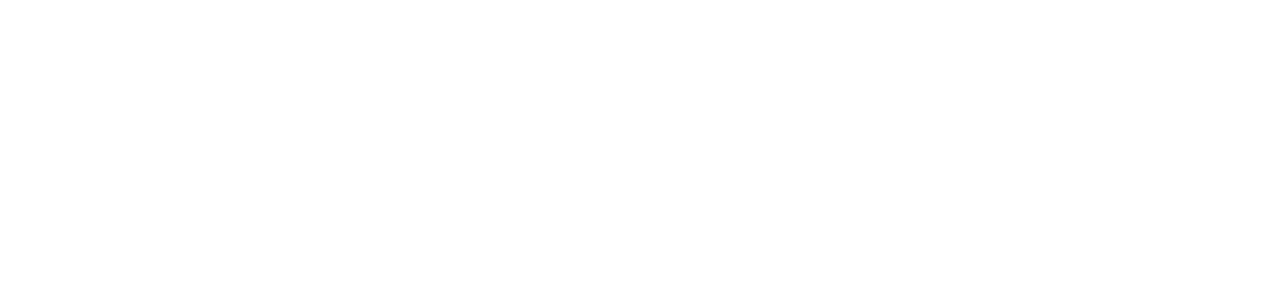
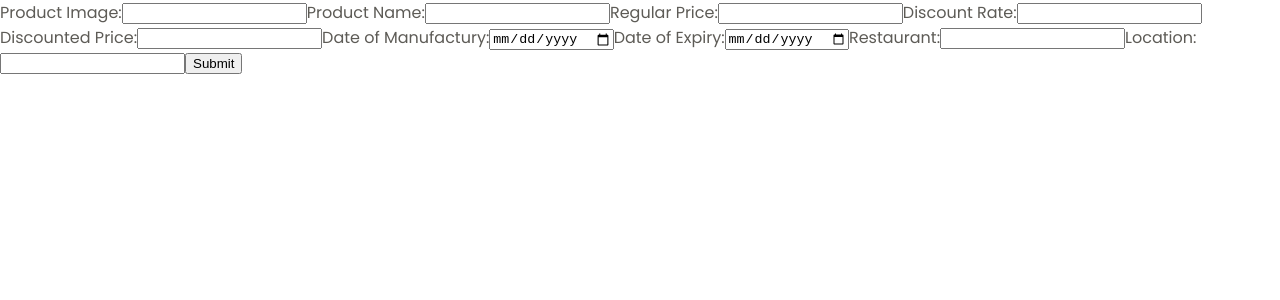
Before and after one commit to Zero-Hunger-ITPM/SustainLife_New, a React (Create React App) app in the folder frontend/: page /ProductForm in a window 1280 px wide. Before the commit this address had no page. Shown: the top 300 px of the page. Built offline with nearby package versions, Linux system fonts and the light colour scheme.

Commit message:
addproducts form added without styles

```diff
--- a/frontend/src/App.js
+++ b/frontend/src/App.js
@@ -7,6 +7,7 @@
 /* Home Page */
 import Home from "./components/home";
 import RegRestaurantForm from "./pages/restaurant/RegRestaurantForm";
+import AddProductsForm from "./pages/restaurant/AddProductsForm";
 
 function App() {
 
@@ -20,7 +21,7 @@
         {/* Home Page */}
         <Route path='/' element={<Home/>}/>
         <Route path='/RestaurantForm' element={<RegRestaurantForm/>}/>
-
+        <Route path='/ProductForm' element={<AddProductsForm/>}/>
         </Routes>
     </Router>
   );
--- a/frontend/src/components/footer.js
+++ b/frontend/src/components/footer.js
@@ -13,6 +13,7 @@
                         <h3 className="footer__title">Donate Now</h3>
                         <ul className="footer__links">
                             <li><a href="/RestaurantForm" className="footer__link">Help for Food wastage </a></li>
+                            <li><a href="/ProductForm" className="footer__link">Add Products </a></li>
                             <li><a href="#" className="footer__link">Blog</a></li>
                         </ul>
                     </div>
--- /dev/null
+++ b/frontend/src/pages/restaurant/AddProductsForm.jsx
@@ -0,0 +1,158 @@
+import React, { useState } from "react";
+import axios from "axios";
+import swal from "sweetalert2";
+
+const AddProductsForm = () => {
+  /*create states*/
+  const [image, setImage] = useState("");
+  const [productName, setProductName] = useState("");
+  const [regularPrice, setRegularPrice] = useState("");
+  const [discountRate, setDiscountRate] = useState("");
+  const [discountedPrice, setDiscountedPrice] = useState("");
+  const [dOM, setDOM] = useState("");
+  const [dOE, setDOE] = useState("");
+  const [restaurant, setRestaurant] = useState("");
+  const [location, setLocation] = useState("");
+
+  const saveProduct = async (e) => {
+    e.preventDefault();
+    const product = {
+      image,
+      productName,
+      regularPrice,
+      discountRate,
+      discountedPrice,
+      dOM,
+      dOE,
+      restaurant,
+      location,
+    };
+    if (
+      product.image.length <= 0 ||
+      product.productName.length <= 0 ||
+      product.regularPrice.length <= 0 ||
+      product.discountRate.length <= 0 ||
+      product.discountedPrice.length <= 0 ||
+      product.dOM.length <= 0 ||
+      product.dOE.length <= 0 ||
+      product.restaurant.length <= 0 ||
+      product.location.length <= 0
+    ) {
+      //setErrors(true);
+      return;
+    }
+
+    axios.post("http://localhost:8000/api/AddProducts/",product)
+    .then(()=>{
+
+    }).catch((err)=>{
+      alert(err)
+    });
+    swal.fire({
+      title: "Product Added Successfully !!.",
+      icon: "success",
+      confirmButtonText: "OK",
+        }).then(function () {
+            // Redirect the user
+            window.location.href = "/home";
+          });
+  };
+
+  return (
+
+    <form><label htmlFor="product-image">Product Image:</label>
+    <input
+      type="text"
+      id="product-image"
+      name="product-image"
+      value={image}
+      onChange={(event) => setImage(event.target.value)}
+      required
+    />
+
+      <label htmlFor="product-name">Product Name:</label>
+      <input
+        type="text"
+        id="product-name"
+        name="product-name"
+        value={productName}
+        onChange={(event) => setProductName(event.target.value)}
+        required
+      />
+
+      <label htmlFor="regular-price">Regular Price:</label>
+      <input
+        type="text"
+        id="regular-price"
+        name="regular-price"
+        value={regularPrice}
+        onChange={(event) => setRegularPrice(event.target.value)}
+        required
+      />
+
+      <label htmlFor="discount-rate">Discount Rate:</label>
+      <input
+        type="text"
+        id="discount-rate"
+        name="discount-rate"
+        value={discountRate}
+        onChange={(event) => setDiscountRate(event.target.value)}
+        required
+      />
+
+      <label htmlFor="discounted-price">Discounted Price:</label>
+      <input
+        type="text"
+        id="discounted-price"
+        name="discounted-price"
+        value={discountedPrice}
+        onChange={(event) => setDiscountedPrice(event.target.value)}
+        required
+      />
+
+      <label htmlFor="dom">Date of Manufactury:</label>
+      <input
+        type="date"
+        id="dom"
+        name="dom"
+        value={dOM}
+        onChange={(event) => setDOM(event.target.value)}
+        required
+      />
+
+      <label htmlFor="doe">Date of Expiry:</label>
+      <input
+        type="date"
+        id="doe"
+        name="doe"
+        value={dOE}
+        onChange={(event) => setDOE(event.target.value)}
+        required
+      />
+
+      <label htmlFor="restaurant">Restaurant:</label>
+      <input
+        type="text"
+        id="restaurant"
+        name="restaurant"
+        value={restaurant}
+        onChange={(event) => setRestaurant(event.target.value)}
+        required
+      />
+
+      <label htmlFor="location">Location:</label>
+      <input
+        type="text"
+        id="location"
+        name="location"
+        value={location}
+        onChange={(event) => setLocation(event.target.value)}
+        required
+      />
+
+      <button type="submit"  onClick={saveProduct}>Submit</button>
+    </form>
+  );
+};
+
+export default AddProductsForm;
```
